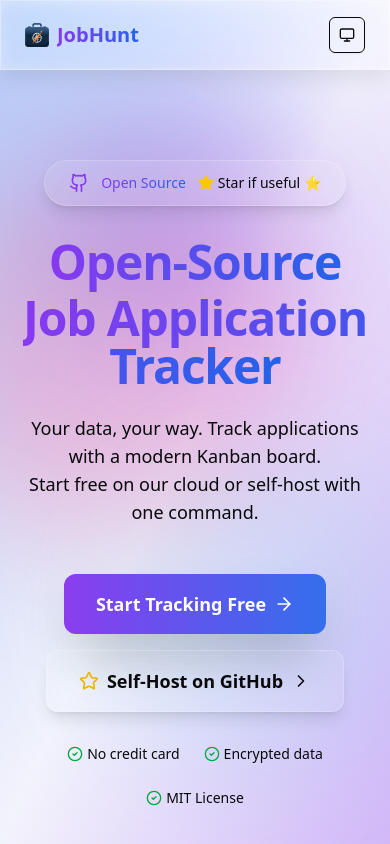
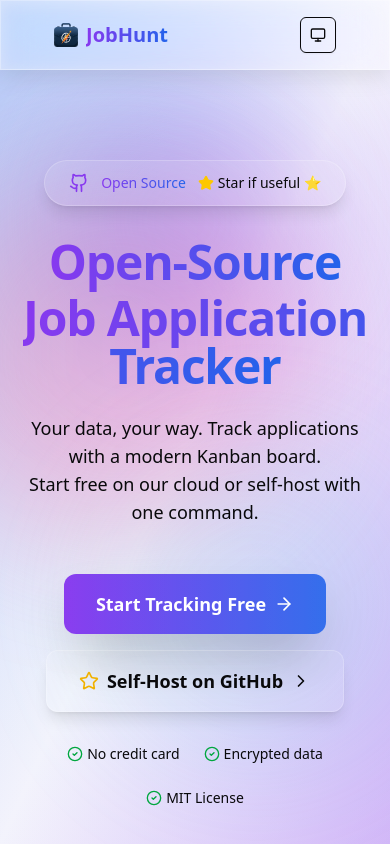
Before and after one commit to kaitranntt/jobhunt, a Next.js app: page / in a window 390 px wide. Shown: the top 844 px of the page. Built offline with nearby package versions, Linux system fonts and the light colour scheme.

Commit message:
refactor(navbar): standardize container width across variants
- change max-w-7xl to w-[85%] for all NavBar variants
- ensure consistent layout width with dashboard content
- maintain responsive container behavior

```diff
--- a/src/components/layout/NavBar.tsx
+++ b/src/components/layout/NavBar.tsx
@@ -30,7 +30,7 @@
           backdropFilter: 'blur(20px) saturate(180%)',
         }}
       >
-        <div className="container mx-auto max-w-7xl px-6 py-4">
+        <div className="container mx-auto w-[85%] px-6 py-4">
           <div className="flex items-center justify-between">
             {/* Logo */}
             <Link
@@ -85,7 +85,7 @@
           backdropFilter: 'blur(30px) saturate(200%)',
         }}
       >
-        <div className="container mx-auto max-w-7xl px-6 py-4">
+        <div className="container mx-auto w-[85%] px-6 py-4">
           <div className="flex items-center justify-between">
             {/* Logo */}
             <Link
@@ -141,7 +141,7 @@
           backdropFilter: 'blur(15px) saturate(150%)',
         }}
       >
-        <div className="container mx-auto max-w-7xl px-6 py-4">
+        <div className="container mx-auto w-[85%] px-6 py-4">
           <div className="flex items-center justify-between">
             {/* Logo */}
             <Link
```
